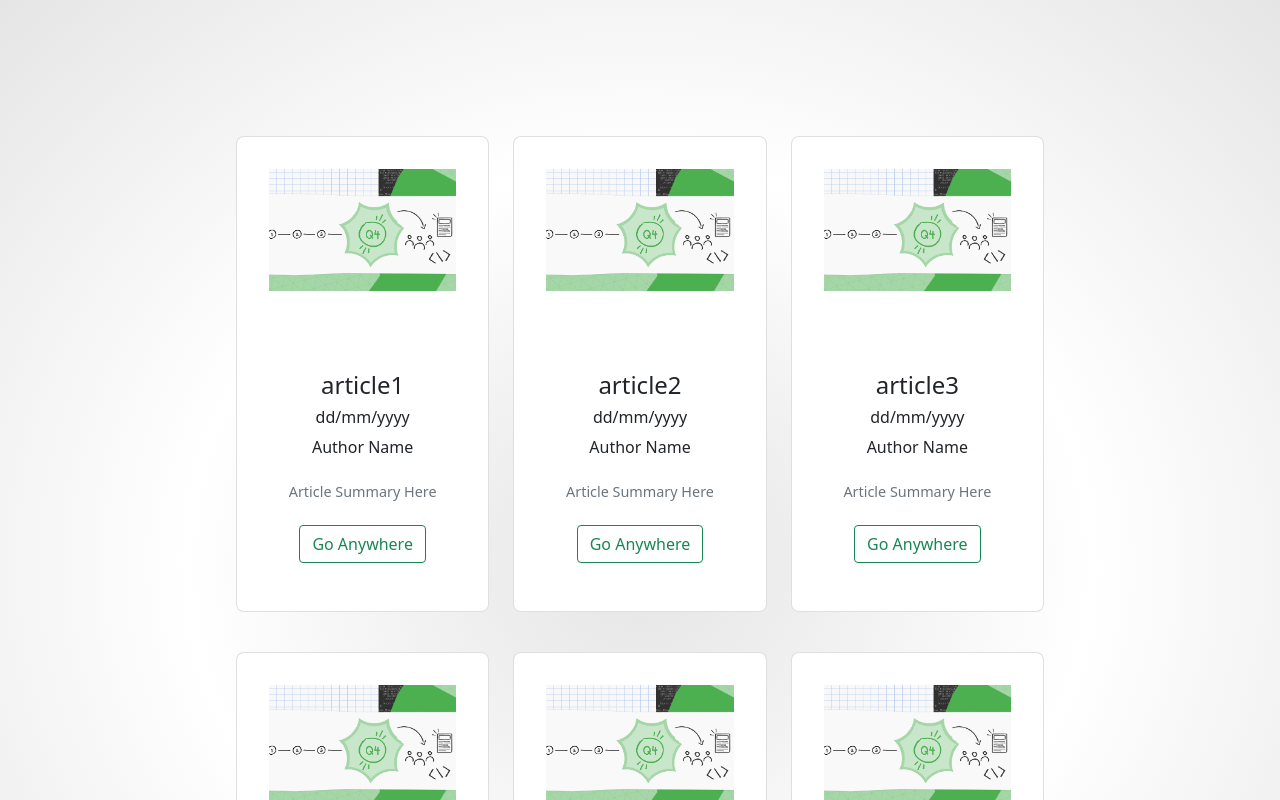
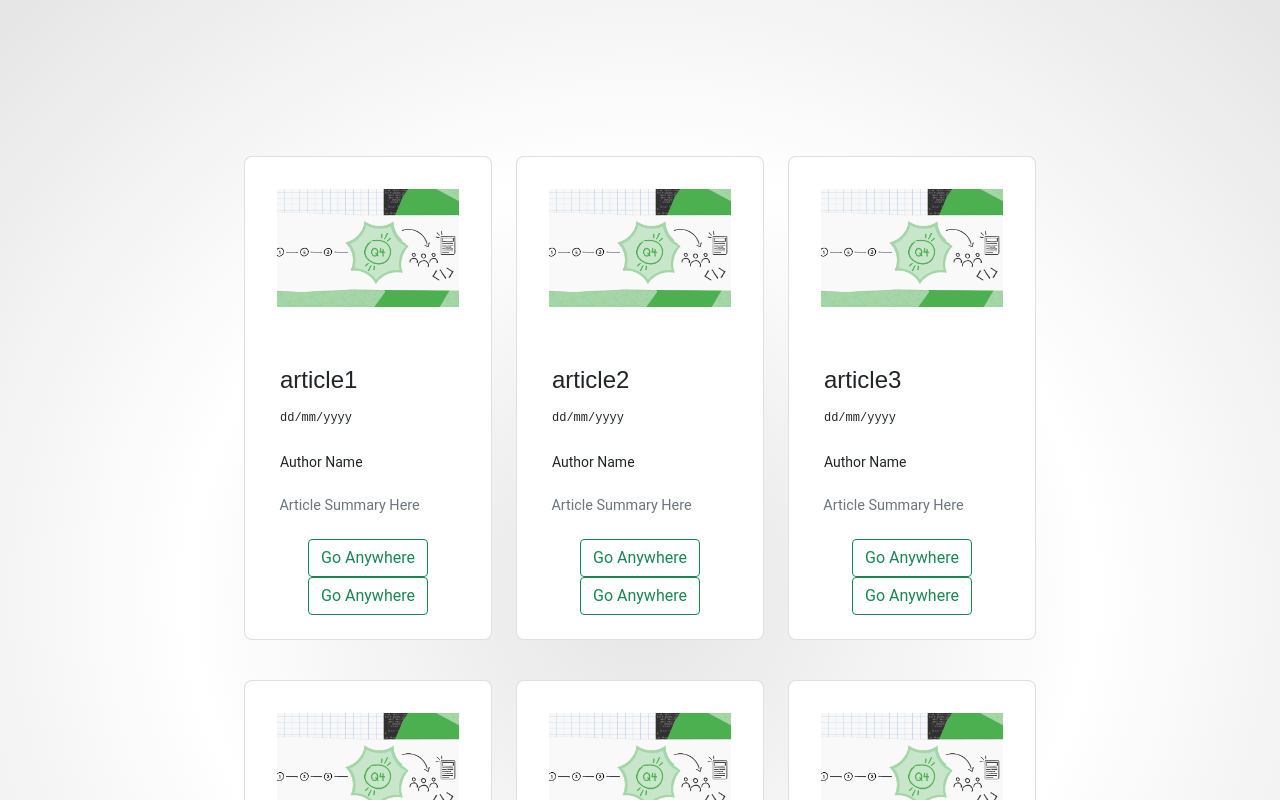
Before and after one commit to shlokdesai41103/UTFOWebsiteArticlePreviewTest, a React (Create React App) app in the folder react-card/: page / in a window 1280 px wide. Shown: the top 800 px of the page. Built offline with nearby package versions, Linux system fonts and the light colour scheme.

Commit message:
update github

```diff
--- a/react-card/src/Cads/CardUI.jsx
+++ b/react-card/src/Cads/CardUI.jsx
@@ -13,6 +13,7 @@ return(
             <h6 className="carddate">{props.date}</h6>
             <p className='carAuthor'>{props.author}</p>
             <p className="card-text text-secondary">{props.blurb}</p>
+            <a href="#" className="btn btn-outline-success"> Go Anywhere </a>
             <a href="#" className="btn btn-outline-success">Go Anywhere</a>
         </div>
     </div>
--- a/react-card/src/Cads/card-style.css
+++ b/react-card/src/Cads/card-style.css
@@ -12,7 +12,12 @@ body{
 }
 
 .card-body{
-    padding: 3rem 0 !important;
+    padding: 24px 0 !important;
+    font-family: "Roboto",sans-serif;
+    font-weight: 400;
+    font-size: 16px;
+    -webkit-font-smoothing: antialiased;
+    color: #202124;
 }
 
 .card-text{
@@ -28,13 +33,54 @@ body{
     padding: 2rem;
 }
 
-/* .card-container{
+.cardtitle{
+    font-family: "Google Sans Display", sans-serif;
+    font-size: 24px;
+    line-height: 33.6px;
+    font-weight: 500;
+    margin-bottom: 12px;
+    margin-left: 35px;
+    display: black;
+    text-align: left;
+}
+
+.carddate{
+    font-family: "Roboto Mono",monospace;
+    font-weight: 400;
+    font-size: 12px;
+    line-height: 160%;
+    margin-left: 35px;
+    text-align: left;
+    margin-bottom: 24px;
+
+}
+
+.carAuthor{
+    margin-left: 35px;
+    text-align: left;
+    font-size: 14px;
+}
+
+.card-text{
+    margin-left: 4px;
+    text-align: left;
+}
+
+.btn
+{
+    margin-right: 5px;
+    margin-left: 5px;
+    /*width: 100px;
+    height: 32px;*/
+}
+.card-container{
     width: 65%;
     display: grid;
     grid-template-columns: repeat(auto-fit, minmax(auto,1fr));
     padding: 20px;
     grid-gap: 40px;
-} */
+}
+
 .col-md-4{
     padding-top: 40px;
 }
```
